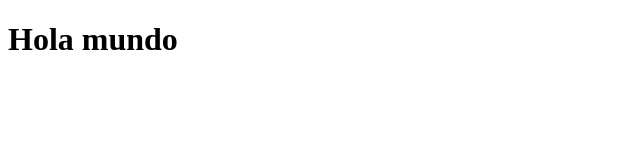
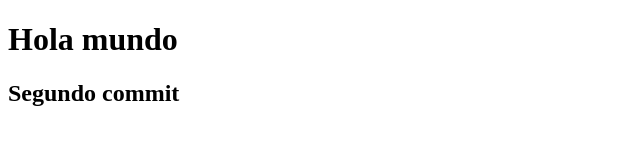
Before and after one commit to felanavarra/49705-fela, a plain HTML site: page index.html in a window 1280 px wide. Shown: the whole page, without its empty margins (0-640 px from the left). Drawn offline with Linux system fonts and the light colour scheme.

Commit message:
mi segundo commit

```diff
--- a/index.html
+++ b/index.html
@@ -8,5 +8,7 @@
 </head>
 <body>
     <h1>Hola mundo</h1>
+
+    <h2>Segundo commit</h2>
 </body>
 </html>
```
